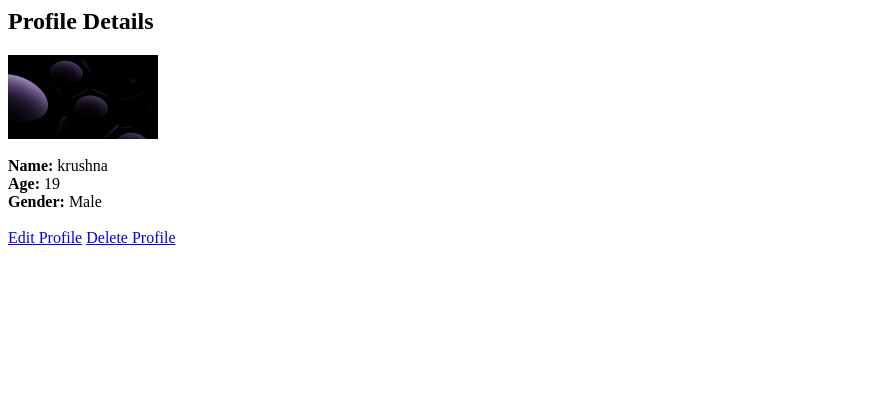
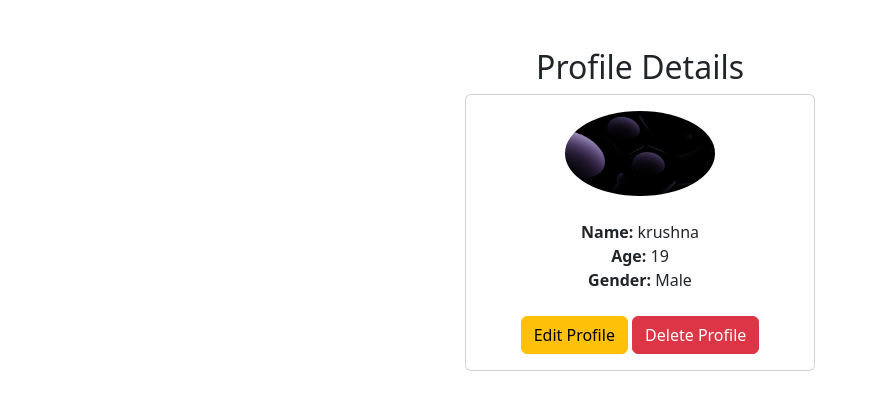
Before and after one commit to RONIN-46/Dermafy, a Django app: page /profile/2/ in a window 1280 px wide. Shown: the top 410 px of the page, without its empty margins (0-870 px from the left). Run offline with Django 5.2, Linux system fonts and the light colour scheme; a user stored in the database is signed in; data comes from the database, SQL or seed files in the repository; both versions use the stored data as it was after the commit.

Commit message:
email and profile submisiion corrected

```diff
--- a/derma/derma/settings.py
+++ b/derma/derma/settings.py
@@ -143,7 +143,7 @@
 EMAIL_HOST = "smtp.gmail.com"  # Gmail SMTP server
 EMAIL_PORT = 587  # TLS Port
 EMAIL_USE_TLS = True  # Enable TLS (Secure connection)
-EMAIL_HOST_USER = "ninjabackupmb1@gmail.com"
+EMAIL_HOST_USER = "dermafyofficial@gmail.com"
 EMAIL_HOST_PASSWORD = "#"  #security no password
 
 # Default sender email
--- a/derma/templates/profile_detail.html
+++ b/derma/templates/profile_detail.html
@@ -1,10 +1,25 @@
+{% load static %}
 
+<!DOCTYPE html>
+<html lang="en">
+<head>
+    <meta charset="UTF-8">
+    <meta name="viewport" content="width=device-width, initial-scale=1.0">
+    <title>Profile Details</title>
+
+    <!-- Bootstrap CSS -->
+    <link rel="stylesheet" href="https://cdn.jsdelivr.net/npm/bootstrap@5.3.0/dist/css/bootstrap.min.css">
+
+    <!-- Custom CSS -->
+    <link rel="stylesheet" href="{% static 'css/style.css' %}">
+</head>
+<body>
 
     <div class="container mt-5">
-    <h2>Profile Details</h2>
-    <div class="card">
-        <div class="card-body">
-            <img src="{{ profile.image.url }}" alt="Profile Picture" width="150"><br><br>
+        <h2 class="text-center">Profile Details</h2>
+        <div class="card mx-auto" style="width: 350px;">
+            <div class="card-body text-center">
+                <img src="{{ profile.image.url }}" alt="Profile Picture" class="img-fluid rounded-circle" width="150"><br><br>
                 <strong>Name:</strong> {{ profile.name }}<br>
                 <strong>Age:</strong> {{ profile.age }}<br>
                 <strong>Gender:</strong> {{ profile.gender }}<br><br>
@@ -14,3 +29,12 @@
             </div>
         </div>
     </div>
+
+    <!-- Bootstrap JS -->
+    <script src="https://cdn.jsdelivr.net/npm/bootstrap@5.3.0/dist/js/bootstrap.bundle.min.js"></script>
+
+    <!-- Custom JS -->
+    <script src="{% static 'js/script.js' %}"></script>
+
+</body>
+</html>
--- a/derma/users/urls.py
+++ b/derma/users/urls.py
@@ -20,4 +20,5 @@
         path("request-reset-otp/", request_reset_otp, name="request_reset_otp"),
         path("verify-reset-otp/", verify_reset_otp, name="verify_reset_otp"),
         path("reset-password/", reset_password, name="reset_password"),
+
         ]
```
Also changed, not shown: derma/db.sqlite3, derma/media/profile_pic/Image_13.jpeg (added), derma/media/profile_pic/Screenshot_2025-03-08_at_12.40.44PM.png (added). Lines whose indentation alone changed are shown as unchanged.
